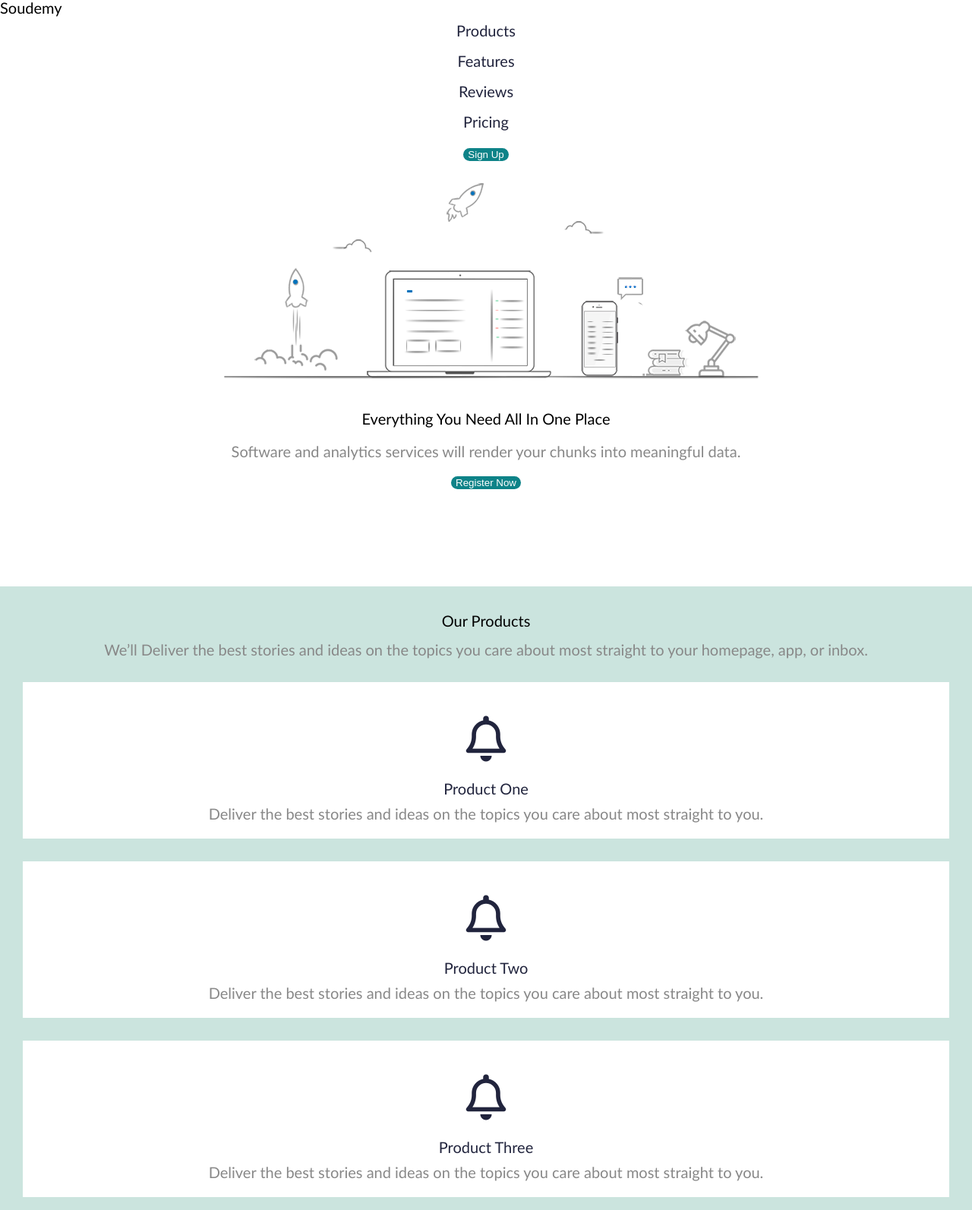
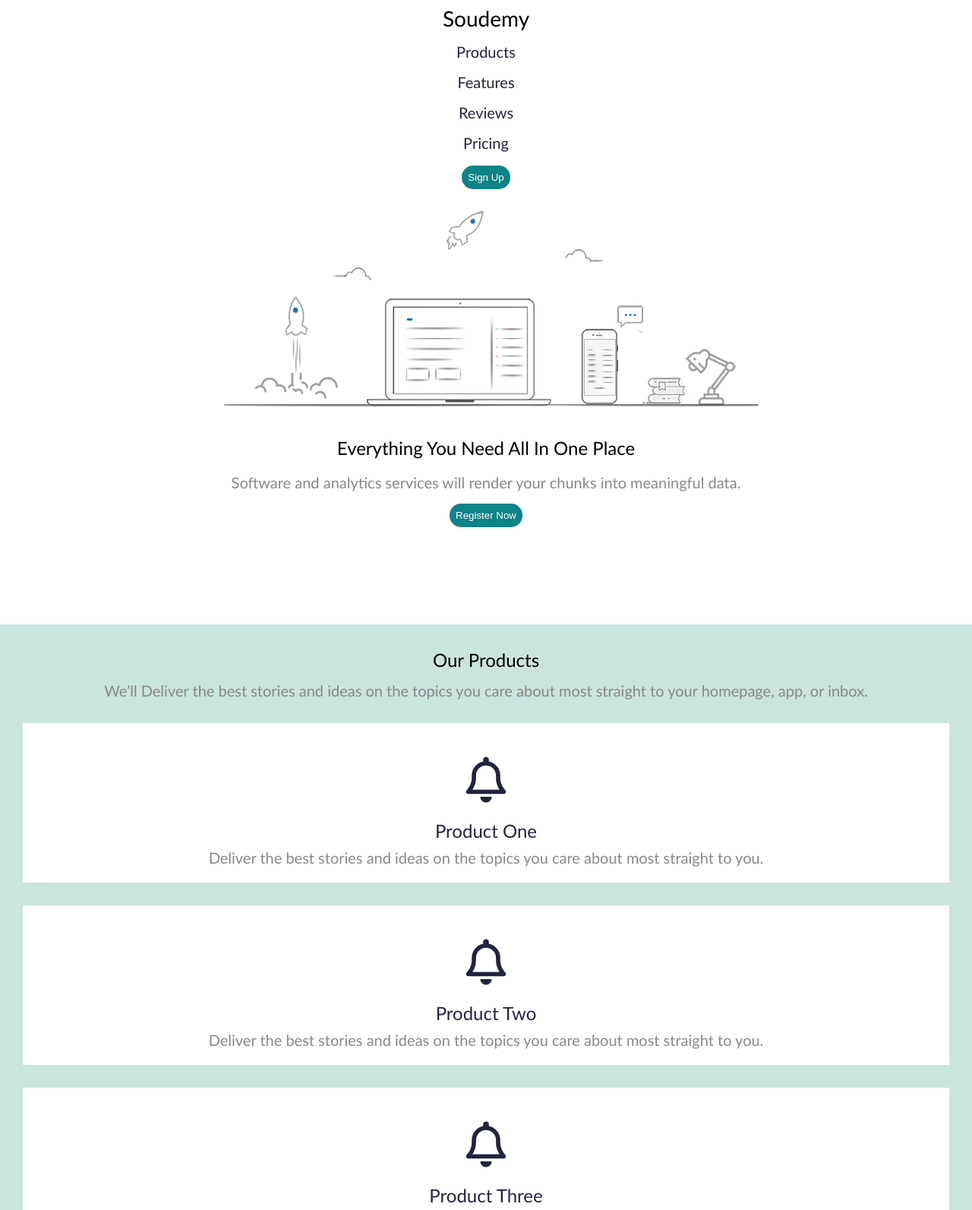
Before and after one commit to tom-locatelli47/Atv-Soundmy, a plain HTML site: page index.html in a window 1280 px wide. Shown: the top 1593 px of the page at 76% size. Drawn offline with Linux system fonts and the light colour scheme.

Commit message:
Add files via upload

```diff
--- a/css/style.css
+++ b/css/style.css
@@ -29,6 +29,7 @@ button {
     border: none;
     color: #fff;
     border-radius: 15px;
+    padding: 8px;
     }
 
 h1 {
@@ -53,21 +54,17 @@ header ul li {
     padding: 10px 0 10px 0;
   }
 
-header nav h1 {
-    font-size: 1rem;
-
+header h1 {
+    font-size: 1.4rem;
+    text-align: center;
+    margin: 10px 0 10px 0;
 }
 
-button {
-background-color: #0E8388;
-border: none;
-color: #fff;
-border-radius: 15px;
-}
+
 
 main h1 {
     text-align: center;
-    font-size: 1rem;
+    font-size: 1.2rem;
     margin: 15px;
 }
 
@@ -101,7 +98,7 @@ main section.meio ul li span {
 }
 
 main section.meio ul li h2{
-   font-size: 1rem;
+   font-size: 1.2rem;
    margin: 0 0 10px 0;
 
 }
@@ -109,6 +106,11 @@ main section.meio ul li h2{
 main section.meio ul li span p {
     margin: 15px 0 20px;
     padding: 15px;
+}
+
+section.final h1 {
+    margin: 8vw 0 0 0;
+
 }
 
 section.final p {
@@ -121,6 +123,12 @@ section.final ul li {
     padding: 10px;
     margin: 10px;
     text-align: center;
+}
+section.final ul li h1 {
+    padding: 10px;
+    margin: 10px 0 0 0;
+    text-align: center;
+
 }
 
 footer {
@@ -141,3 +149,7 @@ footer p{
 footer ul li{
     margin: 20px;
 }
+/*==========================================Para Pc=========================================================*/
+@media (min-width: 900px) {
+
+}
--- a/index.html
+++ b/index.html
@@ -102,7 +102,7 @@
         <ul>
           <li><img src="src/images/computador.png" alt="computador" /></li>
           <li>
-            <h2>Website Number One</h2>
+            <h1>Website Number One</h1>
             <p>
               When you get staright to the pointthe presentation looks
               attractiveon your web pages.
```
Lines whose indentation alone changed are shown as unchanged.
